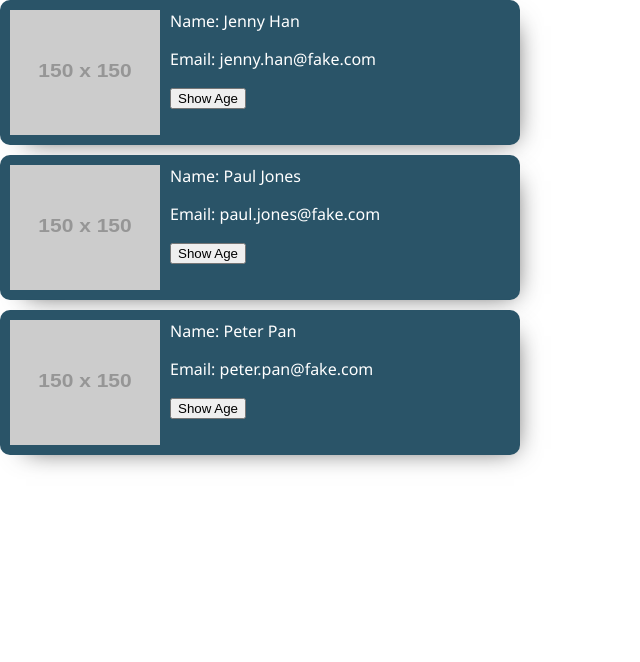
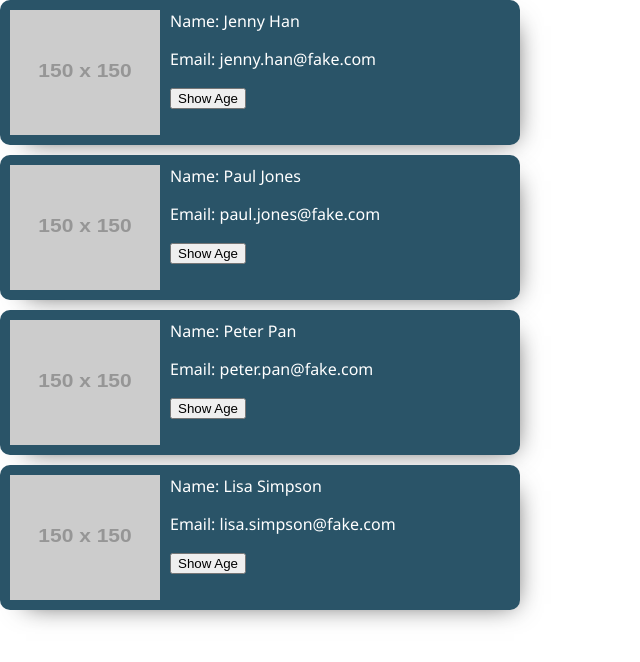
Before and after one commit to hannah-saurusrex/react-playground, a React (Create React App) app: page / in a window 1280 px wide. Shown: the top 662 px of the page, without its empty margins (0-640 px from the left). Built offline with nearby package versions, Linux system fonts and the light colour scheme.

Commit message:
added contact data to an array, and used props to make the app cleaner and more dynamic

```diff
--- a/src/App.js
+++ b/src/App.js
@@ -3,23 +3,45 @@ import './App.css';
 import ContactCard from './ContactCard';
 
 const App = () => {
+  const contacts = [
+    {
+      avatarUrl: "https://via.placeholder.com/150",
+      name: "Jenny Han",
+      email: "jenny.han@fake.com",
+      age: 25,
+    },
+    {
+      avatarUrl: "https://via.placeholder.com/150",
+      name: "Paul Jones",
+      email: "paul.jones@fake.com",
+      age: 35,
+    },
+    {
+      avatarUrl: "https://via.placeholder.com/150",
+      name: "Peter Pan",
+      email: "peter.pan@fake.com",
+      age: 100,
+    },
+    {
+      avatarUrl: "https://via.placeholder.com/150",
+      name: "Lisa Simpson",
+      email: "lisa.simpson@fake.com",
+      age: 11,
+    },
+  ];
+
   return (
     <div>
-      <ContactCard
-        avatarUrl="https://via.placeholder.com/150"
-        name="Jenny Han"
-        email="jenny.han@fake.com"
-        age = {25} />
-      <ContactCard
-        avatarUrl="https://via.placeholder.com/150"
-        name="Paul Jones"
-        email="paul.jones@fake.com"
-        age = {35} />
-      <ContactCard
-        avatarUrl="https://via.placeholder.com/150"
-        name="Peter Pan"
-        email="peter.pan@fake.com"
-        age = {44} />
+      {contacts.map((contact, index) => {
+        return (
+          <ContactCard
+            avatarUrl = {contact.avatarUrl}
+            name = {contact.name}
+            email = {contact.email}
+            age = {contact.age}
+          />
+        )
+      })}
     </div>
   );
 }
```
